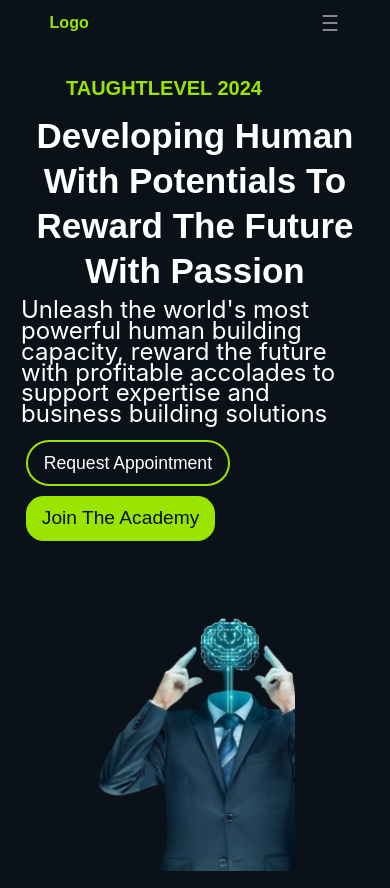
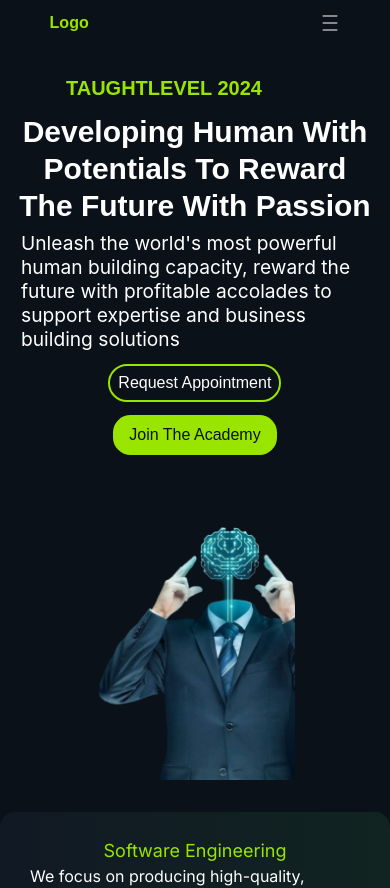
Before and after one commit to VictorKingsHub/taughtlevel, a Next.js app: page / in a window 390 px wide. Shown: the top 888 px of the page. Built offline with nearby package versions, Linux system fonts and the light colour scheme.

Commit message:
services

```diff
--- a/ui/nav/welcome/HeroSection.module.css
+++ b/ui/nav/welcome/HeroSection.module.css
@@ -71,11 +71,11 @@
     text-align: left;
     line-height: 3.7rem;
 
-    @media (max-width: 767px) {
+    @media (max-width: 480px) {
         margin: .1rem;
         text-align: center;
-        line-height: 2.8rem;
-        font-size: 35px;
+        line-height: 2.3rem;
+        font-size: 30px;
     }
 }
 
@@ -88,9 +88,10 @@
     font-family: proxima-nova, -apple-system, BlinkMacSystemFont, "Segoe UI", Roboto, Oxygen-Sans, Ubuntu, Cantarell, "Helvetica Neue", sans-serif;
     line-height: 2.3rem;
 
-    @media (max-width: 767px) {
+    @media (max-width: 480px) {
         margin: 5px;
-        line-height: 1.3rem;
+        line-height: 1.5rem;
+        font-size: 1.2rem;
     }
 }
 
@@ -104,7 +105,7 @@
 
     @media (max-width: 767px) {
         flex-direction: column;
-        margin: .3rem;
+        margin: 0 auto;
     }
 }
 
@@ -115,12 +116,16 @@
     font-size: 1.2rem;
     width: fit-content;
     font-weight: 500;
-    margin: 1rem;
+    /* margin: 1rem; */
     color: var(--white-color);
     color: var(--dark-color);
 
     @media (max-width: 767px) {
         margin: 5px;
+    }
+
+    @media (max-width: 480px) {
+        font-size: 1rem;
     }
 }
 
@@ -132,10 +137,15 @@
     margin: 1rem;
     font-size: 1.1rem;
     width: fit-content;
-    font-weight: 400;
     font-weight: 500;
 
     @media (max-width: 767px) {
-        margin: 5px;
+        padding: 0.3rem .5rem;
+        margin: .5rem 0;
+    }
+
+    @media (max-width: 480px) {
+        font-size: 1rem;
+        margin: .5rem 0;
     }
 }
```
